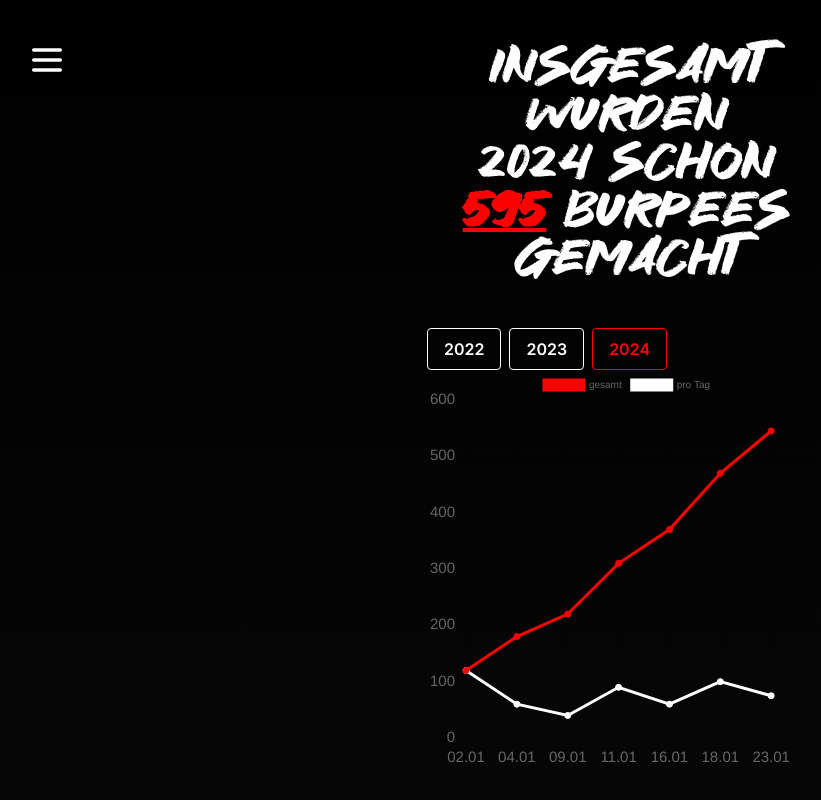
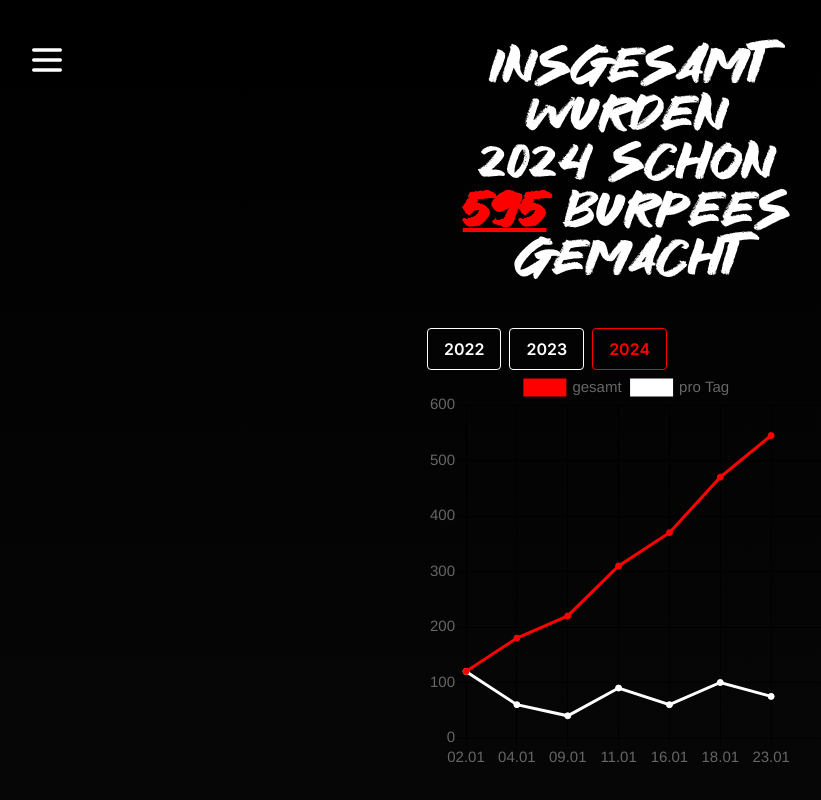
Before and after one commit to Svenum/burpee-counter, a Next.js app: page / in a window 1280 px wide. Shown: the top 800 px of the page, without its empty margins (13-834 px from the left). Built offline with nearby package versions, Linux system fonts and the light colour scheme.

Commit message:
beautify code

```diff
--- a/app/page.tsx
+++ b/app/page.tsx
@@ -82,20 +82,9 @@ export default function Page() {
         backgroundColor: "white",
         borderColor: "white",
         label: "pro Tag",
-              },
+        }
     ],
   };
-  const burpeeCharOptions = {
-            plugins: {
-              legend: {
-                labels: {
-                  font: {
-                    size: 10
-                  }
-                }
-              }
-            }
-        }
   const workoutsCharData = {
     labels: workoutKinds,
     datasets: [
@@ -121,6 +110,7 @@ export default function Page() {
   };
   // Chart config
   ChartJS.defaults.font.size = 15;
+  ChartJS.defaults.borderColor = "black";
 
   return (
   <>
@@ -132,7 +122,7 @@ export default function Page() {
       </h1>
       <div>
         {yearButton}
-        <Line className="mb-12" data={burpeeCharData} options={burpeeCharOptions} height="100%" width="100%"/>
+        <Line className="mb-12" data={burpeeCharData} height="100%" width="100%"/>
         {yearButton}
         <Doughnut data={workoutsCharData}/>
       </div>
```
Lines whose indentation alone changed are shown as unchanged.
